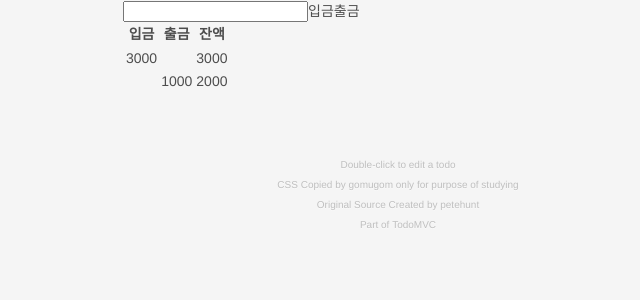
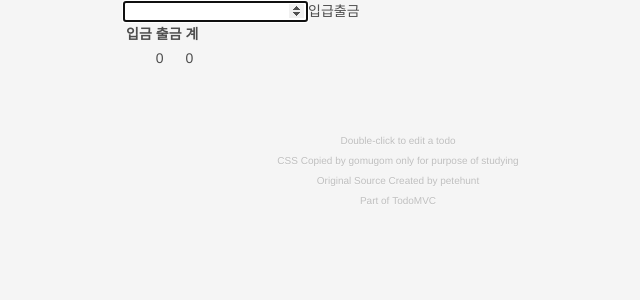
Before and after one commit to react-study/playground-3, a React app: page / in a window 1280 px wide. Both pictures are taken after a click on the button "출금". Shown: the top 300 px of the page, without its empty margins (242-882 px from the left). Built offline with nearby package versions, Linux system fonts and the light colour scheme.

Commit message:
리덕스 예제 00

```diff
--- a/src/reduxExample/AccountBook.js
+++ b/src/reduxExample/AccountBook.js
@@ -1,35 +1,28 @@
 import React from 'react';
 
-class AccountBook extends React.Component {
-
-    render() {
-        const transactions = this.props.transactions;
-
-        const transactionHistory = transactions.map(v => (
-            <tr key={`history${v.id}`}>
-                <td>{ v.type === 'save' ? v.amount : '' }</td>
-                <td>{ v.type === 'withdraw' ? v.amount : '' }</td>
-                <td>{ v.balance }</td>
+const AccountBook = ({ accountList }) => {
+    const tableData = accountList.map(({type, money, result}, i) => (
+        <tr key={i}>
+            <td>{type === 'save' && money}</td>
+            <td>{type === 'withdraw' && money}</td>
+            <td>{result}</td>
         </tr>
     ));
 
     return(
-            <div className="account_book">
         <table>
             <thead>
                 <tr>
                     <th>입금</th>
                     <th>출금</th>
-                            <th>잔액</th>
+                    <th>계</th>
                 </tr>
             </thead>
             <tbody>
-                        {transactionHistory}
+                {tableData}
             </tbody>
         </table>
-            </div>
     );
-    }
-}
+};
 
 export default AccountBook;
--- a/src/reduxExample/App.js
+++ b/src/reduxExample/App.js
@@ -7,56 +7,47 @@ class App extends React.Component {
     constructor() {
         super();
         this.state = {
-            transactions: [
-                {
-                    id: 1,
-                    type: 'save',
-                    amount: 3000,
-                    balance: 3000
-                }, {
-                    id: 2,
-                    type: 'withdraw',
-                    amount: 1000,
-                    balance: 2000
-                }
-            ]
+            accountList: [],
+            total: 0
         }
     }
 
-    addTransaction(type, amount) {
-        const tempId = Date.now();
-        const newTransaction = this.state.transactions;
-        const lastBalance = newTransaction.length
-            ? newTransaction[newTransaction.length - 1].balance
-            : 0
+    save(money) {
+        if(typeof money !== 'number') return;
+        this.setState({
+            accountList: [
+                ...this.state.accountList, {
+                    type: 'save',
+                    money,
+                    result: this.state.total + money
+                }
+            ],
+            total: this.state.total + money
+        });
+    }
 
-        let typeCheck = 1;
-
-        if (type === 'withdraw') {
-            typeCheck = -1
-        }
-
-        newTransaction.push({
-            id: tempId,
-            type,
-            amount,
-            balance: lastBalance + ( parseInt(amount) * typeCheck )
-        })
-
+    withdraw(money) {
+        if(typeof money !== 'number') return;
         this.setState({
-            transactions: newTransaction
+            accountList: [
+                ...this.state.accountList, {
+                    type: 'withdraw',
+                    money,
+                    result: this.state.total - money
+                }
+            ],
+            total: this.state.total - money
         });
     }
 
     render() {
         return(
-            <div className="account_book_app">
+            <div>
                 <InputBox
-                    addTransaction={(type, amount) => this.addTransaction(type, amount)}
+                    save={money => this.save(+money)}
+                    withdraw={money => this.withdraw(+money)}
                 />
-                <AccountBook
-                    transactions={this.state.transactions}
-                />
+                <AccountBook accountList={this.state.accountList} />
             </div>
         );
     }
--- a/src/reduxExample/InputBox.js
+++ b/src/reduxExample/InputBox.js
@@ -1,38 +1,19 @@
 import React from 'react';
 
 class InputBox extends React.Component {
-    handleKeyDown(e) {
-        const key = String.fromCharCode(e.keyCode);
-        if(!/[0-9]/.test(key)) {
-            e.preventDefault();
-        };
-    }
-
-    handleClick(e, type) {
-        const amount = this.moneyInput.value;
-        if (amount.length) {
-            this.props.addTransaction(type, amount);
-            this.moneyInput.value = '';
-        }
+    handleClick(type) {
+        this.props[type](this._input.value);
+        this._input.value = '';
+        this._input.focus();
     }
 
     render() {
         return(
-            <header>
-                <input
-                    type="text"
-                    ref={ref => { this.moneyInput = ref; }}
-                    onKeyDown={e => this.handleKeyDown(e)}
-                />
-                <button
-                    type="button"
-                    onClick={e => this.handleClick(e, 'save')}
-                >입금</button>
-                <button
-                    type="button"
-                    onClick={e => this.handleClick(e, 'withdraw')}
-                >출금</button>
-            </header>
+            <div>
+                <input type="number" ref={ref => { this._input = ref}} />
+                <button onClick={() => this.handleClick('save')}>입급</button>
+                <button onClick={() => this.handleClick('withdraw')}>출금</button>
+            </div>
         );
     }
 }
```
Lines whose indentation alone changed are shown as unchanged.
